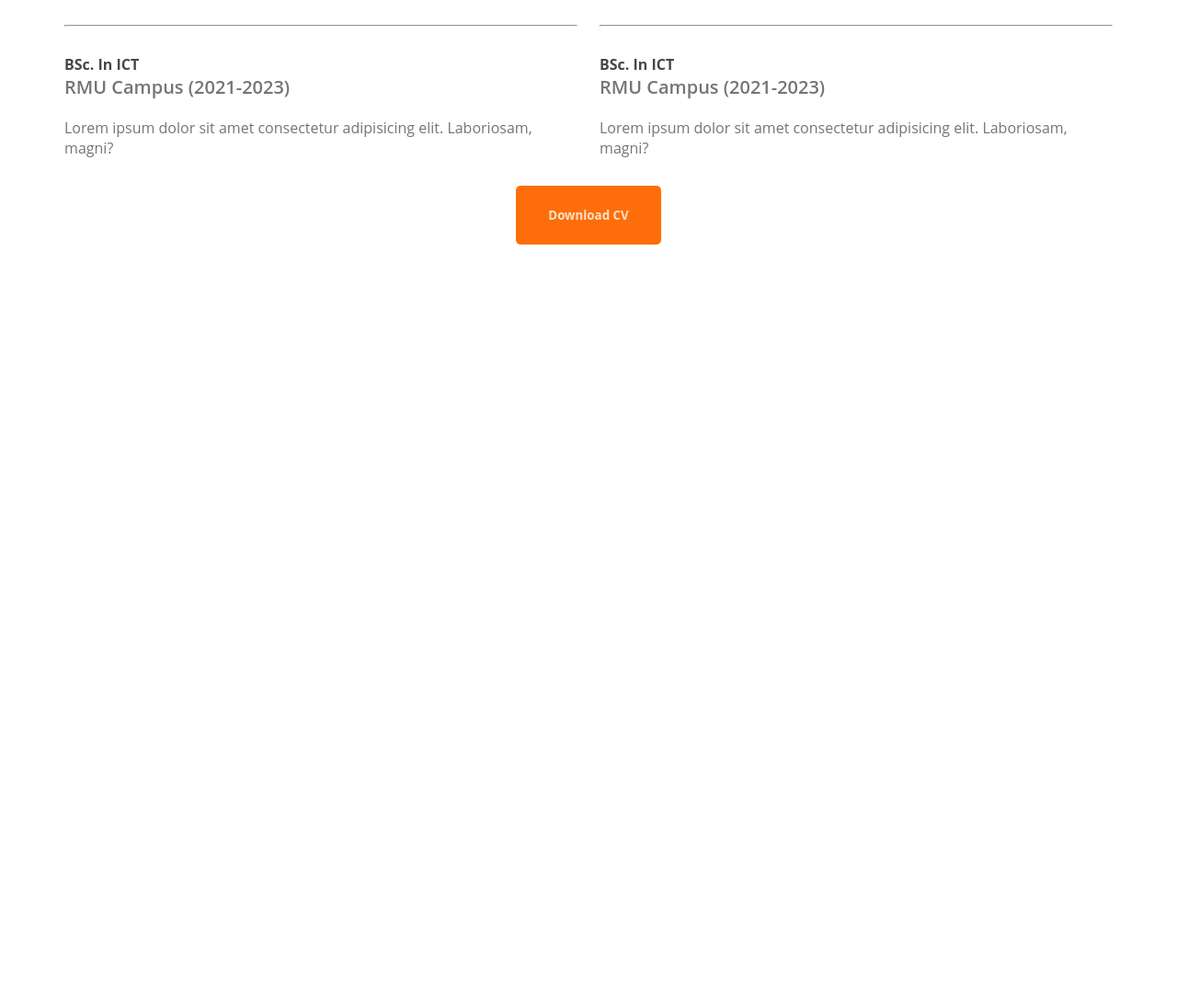
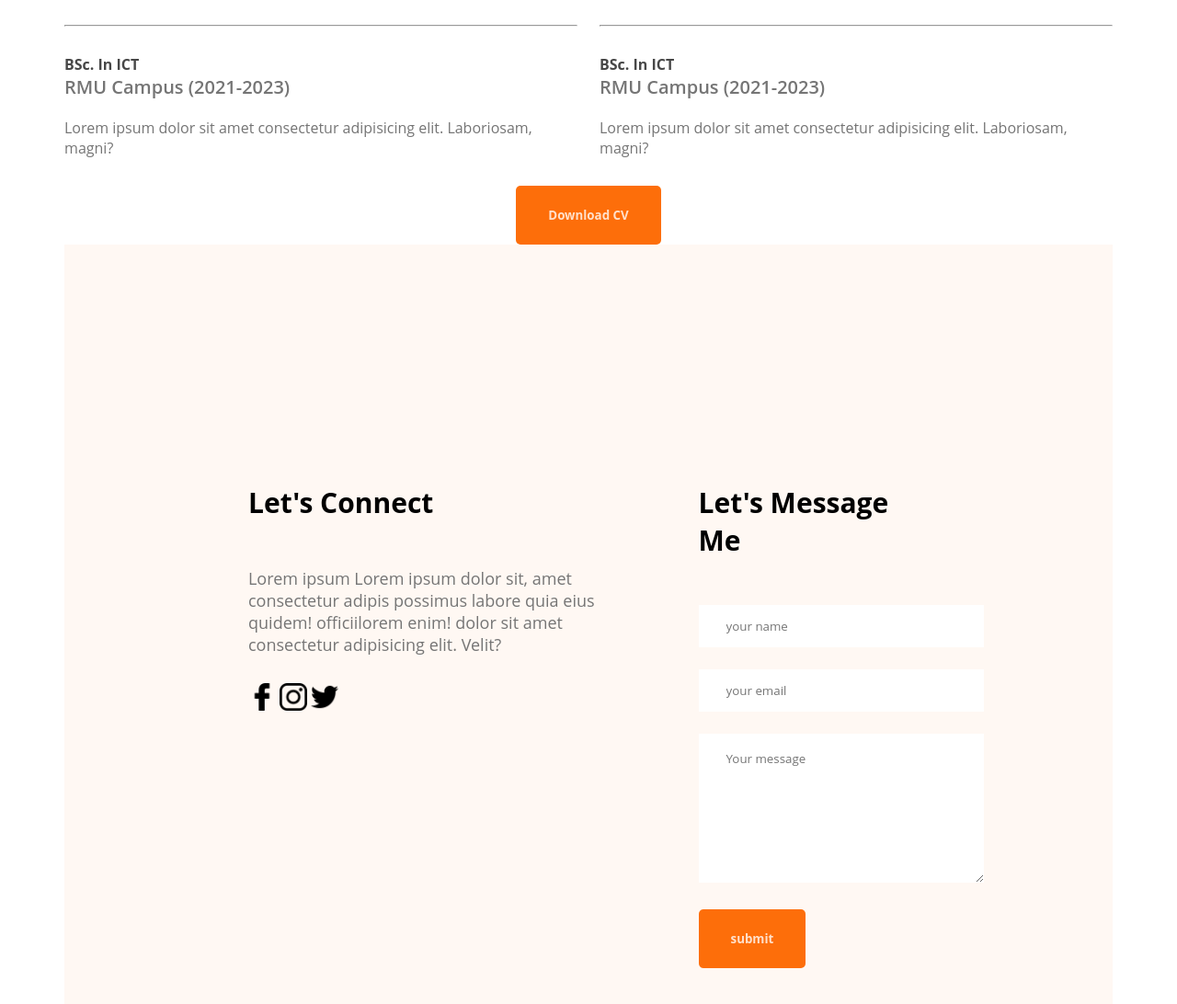
Before and after one commit to Alsaharier/developer-portfolio, a plain HTML site: page index.html in a window 1280 px wide. Shown: the part 2809-3901 px from the top of the page at 92% size. Before the commit the page ends 3075 px from the top, so only its background shows below. Drawn offline with Linux system fonts and the light colour scheme.

Commit message:
final submit

```diff
--- a/index.html
+++ b/index.html
@@ -137,11 +137,36 @@
                 <button class="button">Download CV</button>
             </div>
         </section>
+        <!-- Footer Area -->
+        <section class="contact">
+            <div>
+                <h3 class="section-title">Let's Connect</h3>
+                <p class="section-description">Lorem ipsum Lorem ipsum dolor sit, amet consectetur adipis possimus labore quia eius quidem!  officiilorem enim! dolor sit amet consectetur adipisicing elit. Velit?</p>
+                <a href=""><img class="image-size" src="images/icon/facebook.png" alt="facebook"></a>
+                <a href=""><img class="image-size" src="images/icon/insta.png" alt="facebook"></a>
+                <a href=""><img class="image-size" src="images/icon/twitter.png" alt="facebook"></a>
+            </div>
+
+            <div>
+                <h3 class="section-title">Let's Message Me</h3>
+                <form action="">
+                    <input type="text"  placeholder="your name">
+                    <input type="email" placeholder="your email">
+                    <textarea name="" id="" cols="25" rows="7" placeholder="Your message"></textarea>
+                    <input class="button" type="submit" value="submit">
+                </form>
+            </div>
+
+
+        </section>
     </main>
 
 
     <footer>
 
+
+
+
     </footer>
 </body>
 </html>
--- a/styles/style.css
+++ b/styles/style.css
@@ -182,3 +182,27 @@ section .section-title{
     margin-top: 50p;
     text-align: center;
 }
+
+
+/* contract style */
+    .contact .section-title{
+        text-align: left;
+    }
+.contact{
+    display: flex;
+    gap: 100px;
+    background: #FFF8F3;
+    padding: 130px 200px;
+}
+.contact input[type="text"], input[type="email"], textarea {
+    margin-bottom: 24px;
+    border: 0;
+    width: 100%;
+     padding: 18px 30px;
+}
+input{
+    height: 10px;
+}
+.contact a{
+    text-decoration: none;
+}
```
Also changed, not shown: images/icon/facebook.png (added), images/icon/insta.png (added), images/icon/twitter.png (added).
